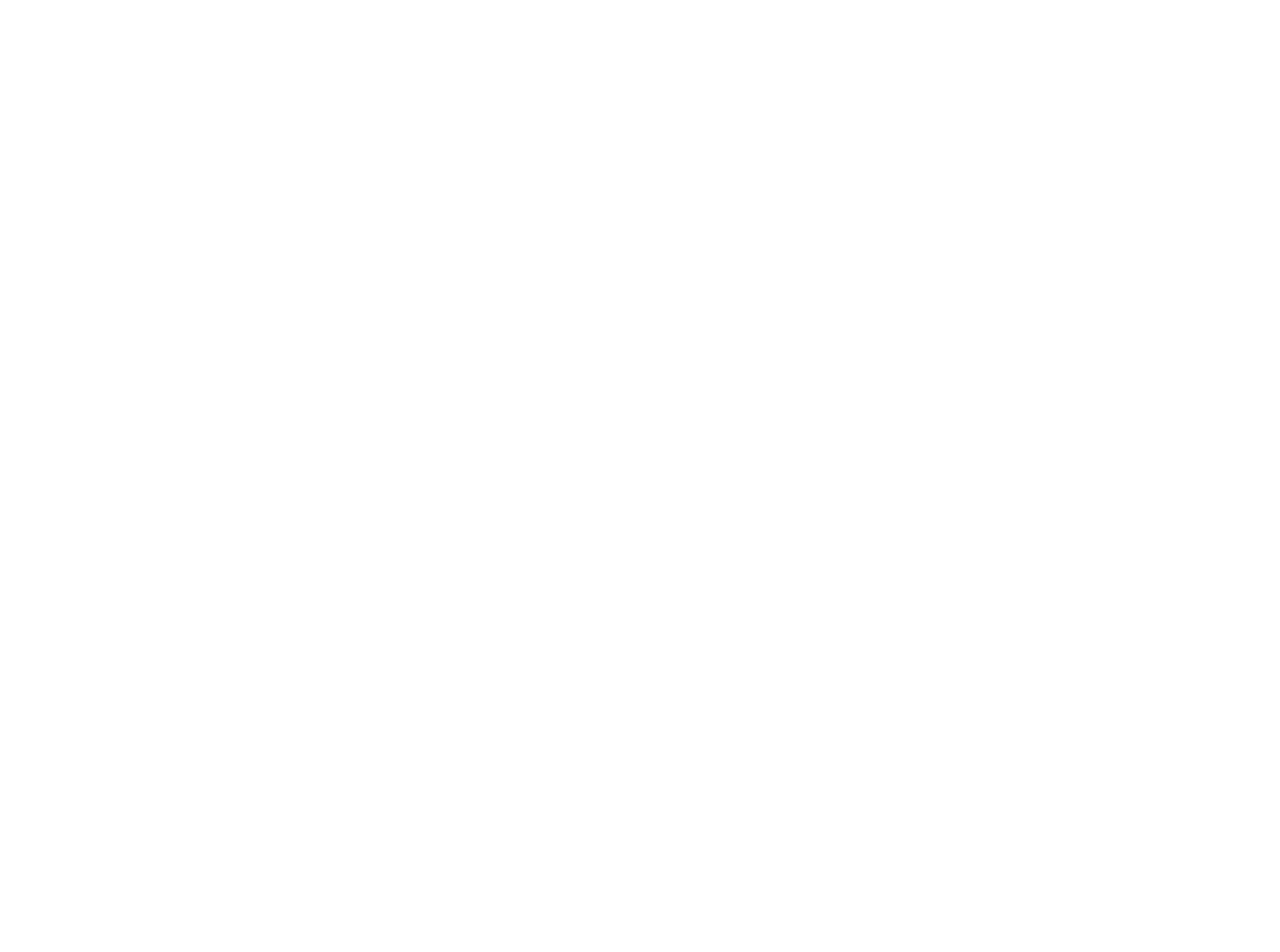
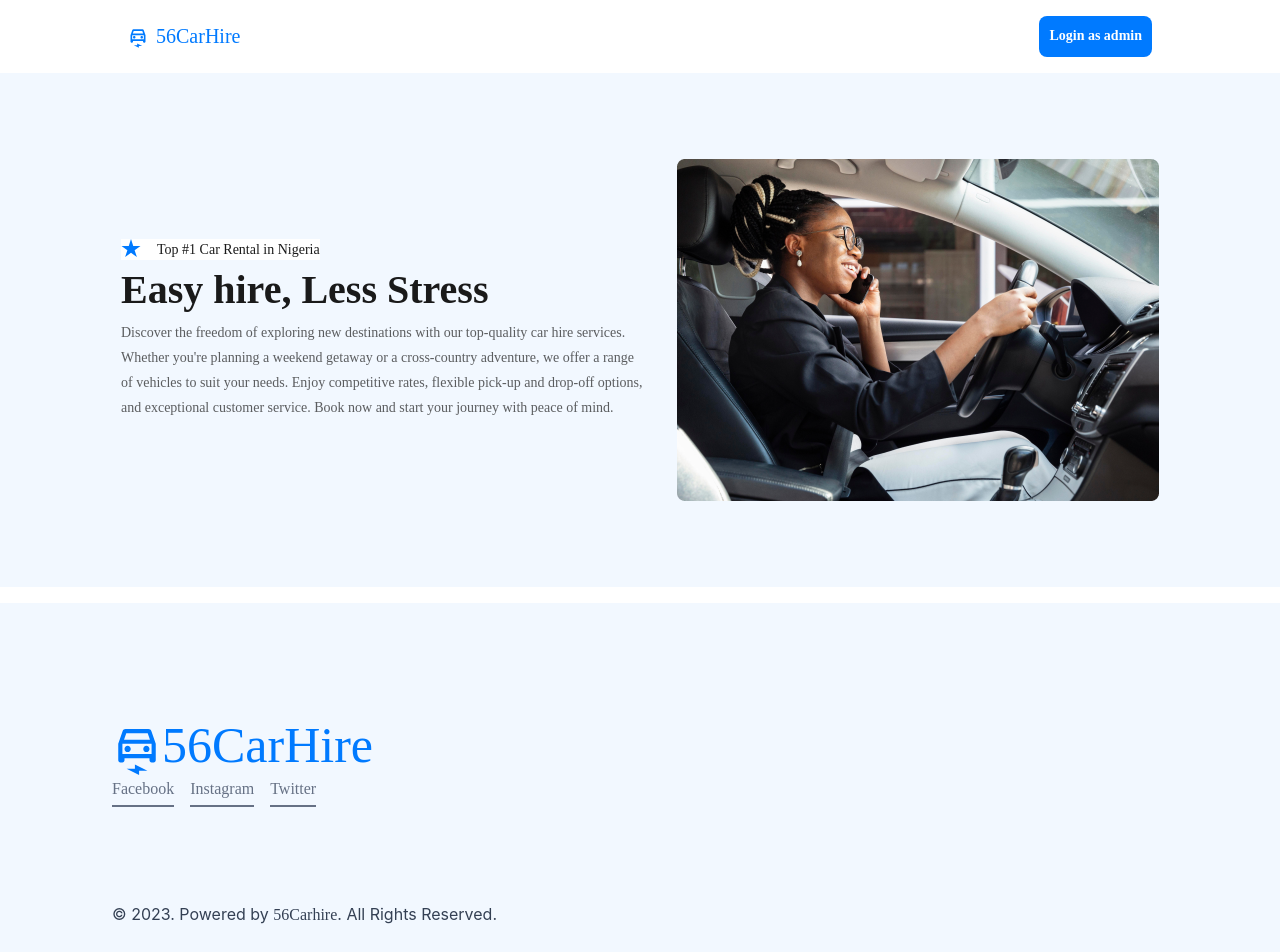
Before and after one commit to ikjames5454/56Carhire, a React (Vite) app in the folder 56Carhire/: page /hero in a window 1280 px wide. Before the commit this address had no page. Shown: the top 952 px of the page. Before the commit the page ends 800 px from the top, so only its background shows below. Built offline with nearby package versions, Linux system fonts and the light colour scheme.

Commit message:
worked on navbar and hero

```diff
--- a/56Carhire/src/Layout.jsx
+++ b/56Carhire/src/Layout.jsx
@@ -1,13 +1,16 @@
 import Footer from "./component/footer/Footer";
-import Navbar from "./component/Navbar";
+
 import { Outlet } from "react-router-dom";
+import Navbar from "./component/navbar/Navbar";
 
 const Layout = () => {
     return (
         <div>
             <Navbar />
             <Outlet />
+            <div className="mt-4">
             <Footer />
+            </div>
         </div>
     );
 }
--- /dev/null
+++ b/56Carhire/src/assets/smallCarIcon/index.jsx
@@ -0,0 +1,12 @@
+const SmallCarIcon = () => {
+    return (
+        <div>
+            <svg width="20" height="21" viewBox="0 0 20 21" fill="none" xmlns="http://www.w3.org/2000/svg">
+                <path d="M15.7667 2.16668C15.6 1.68334 15.1333 1.33334 14.5833 1.33334H5.41667C4.86667 1.33334 4.40833 1.68334 4.23333 2.16668L2.5 7.16668V13.8333C2.5 14.2917 2.875 14.6667 3.33333 14.6667H4.16667C4.625 14.6667 5 14.2917 5 13.8333V13H15V13.8333C15 14.2917 15.375 14.6667 15.8333 14.6667H16.6667C17.125 14.6667 17.5 14.2917 17.5 13.8333V7.16668L15.7667 2.16668ZM5.70833 3.00001H14.2833L15.1833 5.59168H4.80833L5.70833 3.00001ZM15.8333 11.3333H4.16667V7.16668H15.8333V11.3333ZM6.25 8.00001C6.94167 8.00001 7.5 8.55834 7.5 9.25001C7.5 9.94168 6.94167 10.5 6.25 10.5C5.55833 10.5 5 9.94168 5 9.25001C5 8.55834 5.55833 8.00001 6.25 8.00001ZM13.75 8.00001C14.4417 8.00001 15 8.55834 15 9.25001C15 9.94168 14.4417 10.5 13.75 10.5C13.0583 10.5 12.5 9.94168 12.5 9.25001C12.5 8.55834 13.0583 8.00001 13.75 8.00001ZM5.83333 17.1667H9.16667V15.5L14.1667 18H10.8333V19.6667L5.83333 17.1667Z" fill="#007AFF"/>
+            </svg>
+        </div>
+
+    )
+};
+
+export default SmallCarIcon;
--- a/56Carhire/src/component/Navbar.jsx
+++ /dev/null
@@ -1,9 +0,0 @@
-const Navbar = () => {
-    return(
-        <div>
-            <h1>Hello world</h1>
-        </div>
-    )
-
-}
-export default Navbar;
--- a/56Carhire/src/component/footer/Footer.jsx
+++ b/56Carhire/src/component/footer/Footer.jsx
@@ -1,15 +1,27 @@
 import CarIcon from "../../assets/carIcon";
+import style from '../footer/footer.module.css';
 
 const Footer = () => {
     return (
-        <div className="bg-[#f2f8ff]">
-            <div className="flex flex-row">
-                <CarIcon />
-                <p className="text-[#007AFF]">56CarHire</p>
+        <div className="bg-[#f2f8ff] p-28">
+            <div className={`${style.bothlogoandicon}`}>
+                <div className="mt-3">
+                    <CarIcon />
+                </div>
+                    <span className= {`${style.logoName}`}style={{fontFamily: 'Aeonik'}}>56CarHire</span>
+                <div>
+                </div>
+            </div>
+            <div className="flex flex-row gap-4">
+                <span className={`${style.social}`}>Facebook</span>
+                <span className={`${style.social}`}>Instagram</span>
+                <span className={`${style.social}`}>Twitter</span>
             </div>
 
+            <div className="mt-24">
+                <p className={`${style.year}`}>© 2023. Powered by <span className={`${style.year1}`}>56Carhire</span>. All Rights Reserved.</p>
+            </div>
         </div>
-
 
 
     )
--- /dev/null
+++ b/56Carhire/src/component/footer/footer.module.css
@@ -0,0 +1,39 @@
+.logoName {
+font-family: Aeonik;
+font-size: 50px;
+font-weight: 500;
+line-height: 60px;
+color:  #007AFF;
+}
+.social {
+    font-family: Neue Montreal;
+    font-size: 16px;
+    font-weight: 400;
+    line-height: 24px;
+    text-align: left;
+    color: #667185;
+    padding-bottom: 4px; /* Adjust padding as needed */
+    border-bottom: 2px solid #667185; /* Adjust thickness and color as needed */
+    display: inline-block;
+}
+.bothlogoandicon{
+    display: flex;
+    flex-direction: row;
+
+}
+.year {
+    font-family: Inter;
+    font-size: 16px;
+    font-weight: 400;
+    line-height: 23.2px;
+    text-align: left;
+    color: #344054;
+
+}
+.year1 {
+    font-family: Neue Montreal;
+    font-size: 16px;
+    font-weight: 500;
+    line-height: 23.2px;
+    color: #344054;
+}
--- /dev/null
+++ b/56Carhire/src/component/navbar/Navbar.jsx
@@ -0,0 +1,20 @@
+import SmallCarIcon from '../../assets/smallCarIcon';
+import style from './navBar.module.css';
+
+const Navbar = () => {
+    return(
+        <div className="bg-white flex flex-row justify-between px-32 py-4">
+            <div className={`${style.companyName}`}>
+                <div className='mt-1'>
+                    <SmallCarIcon />
+                </div>
+                <span className={`${style.logo}`}>56CarHire</span>
+            </div>
+
+            <button className={`${style.login}`}>Login as admin</button>
+
+        </div>
+    )
+
+}
+export default Navbar;
--- /dev/null
+++ b/56Carhire/src/component/navbar/navBar.module.css
@@ -0,0 +1,32 @@
+.logo {
+    font-family: Aeonik;
+    font-size: 20px;
+    font-weight: 500;
+    color: #007AFF;
+
+}
+.login {
+    width: Hug (119px)px;
+    height: Hug (41px)px;
+    padding: 12px 10px 12px 10px;
+    gap: 10px;
+    border-radius: 4px 0px 0px 0px;
+    opacity: 0px;
+    background-color: #007AFF;
+    font-family: Aeonik;
+    font-size: 14px;
+    font-weight: 700;
+    line-height: 16.8px;
+    color: #FFFFFF;
+    border-radius: 8px;
+    justify-content: flex-end;
+
+}
+.companyName{
+    display: flex;
+    flex-direction: row;
+    gap: 8px;
+    line-height: 2px;
+    align-items: center;
+    text-align: center;
+}
--- a/56Carhire/src/page/hero/Hero.jsx
+++ b/56Carhire/src/page/hero/Hero.jsx
@@ -1,13 +1,40 @@
 import Star from "../../assets/icons";
+import style from './hero.module.css';
+import Frame from '../../assets/Frame 14.png';
 
 const Hero = () => {
     return (
-        <div>
-            <div>
-                <Star />
+        <div className="bg-[#f2f8ff] py-[86px]">
+            <div className="flex justify-between px-[121px] items-center">
+                <div className="">
+                    <div className="bg-white flex flex-row gap-4 w-fit">
+                        <Star />
+                        <span className={`${style.rate}`}>
+                            Top #1 Car Rental in Nigeria
+                        </span>
+                    </div>
+                    <div className="flex-grow">
+                        <span className={`${style.description}`}>
+                            Easy hire, Less Stress
+                        </span>
+                    </div>
+                    <div>
+                        <span className={`${style.description1}`}>Discover the freedom of exploring new destinations with our top-quality car hire services.<br/>
+                            Whether you're planning a weekend getaway or a cross-country adventure, we offer a range<br/>
+                            of vehicles to suit your needs. Enjoy competitive rates, flexible pick-up and drop-off options,<br/>
+                            and exceptional customer service. Book now and start your journey with peace of mind.
+                        </span>
+                    </div>
+                </div>
+                <div className="">
+                    <img src={Frame} className="w-[482px] h-[342px]"/>
+                </div>
             </div>
-
         </div>
     )
 }
 export default Hero;
+
+
+{/* <div className="flex flex-row justify-between"> */}
+            {/* </div> */}
--- /dev/null
+++ b/56Carhire/src/page/hero/hero.module.css
@@ -0,0 +1,22 @@
+.rate {
+    font-family: Neue Montreal;
+    font-size: 14px;
+    font-weight: 400;
+    text-align: left;
+    color: #1A1A1A;
+}
+.description {
+    font-family: Neue Montreal;
+    font-size: 40px;
+    font-weight: 700;
+    color: #1A1A1A;
+}
+.description1 {
+    font-family: Neue Montreal;
+    font-size: 14px;
+    font-weight: 400;
+    line-height: 24px;
+    /* text-align: center; */
+    color: #1A1A1AB2;
+
+}
--- a/56Carhire/src/route.jsx
+++ b/56Carhire/src/route.jsx
@@ -7,7 +7,7 @@
         element: <Layout />,
         children: [
             {
-                path: '/',
+                path: '/hero',
                 element:  <Hero />,
             }
         ]
--- a/56Carhire/tailwind.config.js
+++ b/56Carhire/tailwind.config.js
@@ -4,7 +4,9 @@
       "./src/**/*.{js,jsx,ts,tsx}",
     ],
     theme: {
-      extend: {},
+      fontFamily: {
+        sans: ['Aeonik', 'Neue Montreal' ],
+      },
     },
     plugins: [],
   }
```
Also changed, not shown: 56Carhire/src/assets/Frame 14.png (added).
